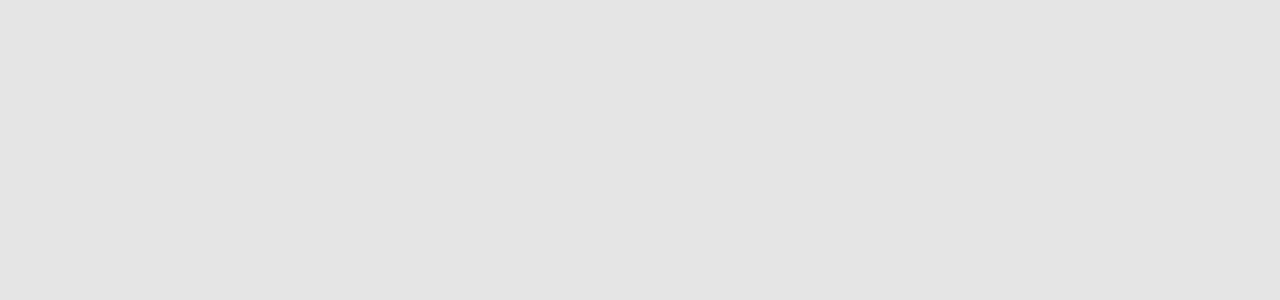
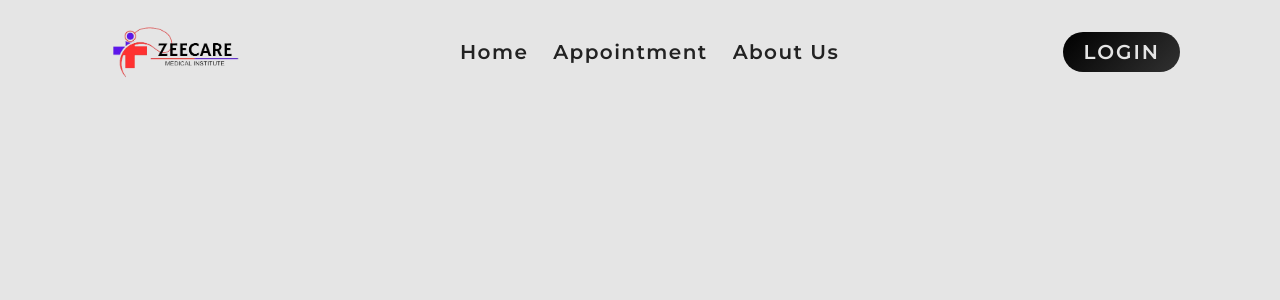
Before and after one commit to aman-7248/Hospital_Management1, a React (Vite) app in the folder frontend/: page /login in a window 1280 px wide. Before the commit this address had no page. Shown: the top 300 px of the page. Built offline with nearby package versions, Linux system fonts and the light colour scheme.

Commit message:
Adding nav bar  in home page

```diff
--- a/frontend/src/App.jsx
+++ b/frontend/src/App.jsx
@@ -2,7 +2,11 @@ import React, { useContext, useEffect } from "react";
 import "./App.css";
 import { BrowserRouter as Router, Routes, Route } from "react-router-dom";
 import Home from "./Pages/Home";
-
+import Appointment from "./Pages/Appointment";
+import AboutUs from "./Pages/AboutUs";
+import Register from "./Pages/Register";
+import Navbar from "./components/Navbar";
+import Login from "./Pages/Login";
 import { ToastContainer } from "react-toastify";
 import "react-toastify/dist/ReactToastify.css";
 
@@ -10,8 +14,13 @@ const App = () => {
   return (
     <>
       <Router>
-        <Routes>
+      <Navbar />
+      <Routes>
           <Route path="/" element={<Home />} />
+          <Route path="/appointment" element={<Appointment />} />
+          <Route path="/about" element={<AboutUs />} />
+          <Route path="/register" element={<Register />} />
+          <Route path="/login" element={<Login />} />
         </Routes>
         <ToastContainer position="top-center" />
       </Router>
--- /dev/null
+++ b/frontend/src/Pages/AboutUs.jsx
@@ -0,0 +1,6 @@
+import React from "react";
+const AboutUs = () => {
+  return <div> </div>;
+};
+
+export default AboutUs;
--- /dev/null
+++ b/frontend/src/Pages/Appointment.jsx
@@ -0,0 +1,6 @@
+import React from "react";
+const Appointment = () => {
+  return <div> </div>;
+};
+
+export default Appointment;
--- /dev/null
+++ b/frontend/src/Pages/Login.jsx
@@ -0,0 +1,6 @@
+import React from "react";
+const Login = () => {
+  return <div> </div>;
+};
+
+export default Login;
--- /dev/null
+++ b/frontend/src/Pages/Register.jsx
@@ -0,0 +1,6 @@
+import React from "react";
+const Register = () => {
+  return <div> </div>;
+};
+
+export default Register;
--- /dev/null
+++ b/frontend/src/components/Navbar.jsx
@@ -0,0 +1,68 @@
+import React, { useContext, useState } from "react";
+import { Link, useNavigate } from "react-router-dom";
+import { GiHamburgerMenu } from "react-icons/gi";
+import axios from "axios";
+import { toast } from "react-toastify";
+import { Context } from "../main";
+
+const Navbar = () => {
+  const [show, setShow] = useState(false);
+  const { isAuthenticated, setIsAuthenticated } = useContext(Context);
+
+  const handleLogout = async () => {
+    await axios
+      .get("http://localhost:4000/api/v1/user/patient/logout", {
+        withCredentials: true,
+      })
+      .then((res) => {
+        toast.success(res.data.message);
+        setIsAuthenticated(false);
+      })
+      .catch((err) => {
+        toast.error(err.response.data.message);
+      });
+  };
+
+  const navigateTo = useNavigate();
+
+  const goToLogin = () => {
+    navigateTo("/login");
+  };
+
+  return (
+    <>
+      <nav className={"container"}>
+        <div className="logo">
+          <img src="/logo.png" alt="logo" className="logo-img" />
+        </div>
+        <div className={show ? "navLinks showmenu" : "navLinks"}>
+          <div className="links">
+            <Link to={"/"} onClick={() => setShow(!show)}>
+              Home
+            </Link>
+            <Link to={"/appointment"} onClick={() => setShow(!show)}>
+              Appointment
+            </Link>
+            <Link to={"/about"} onClick={() => setShow(!show)}>
+              About Us
+            </Link>
+          </div>
+          {isAuthenticated ? (
+            <button className="logoutBtn btn" onClick={handleLogout}>
+              LOGOUT
+            </button>
+          ) : (
+            <button className="loginBtn btn" onClick={goToLogin}>
+              LOGIN
+            </button>
+          )}
+        </div>
+        <div className="hamburger" onClick={() => setShow(!show)}>
+          <GiHamburgerMenu />
+        </div>
+      </nav>
+    </>
+  );
+};
+
+export default Navbar;
```
